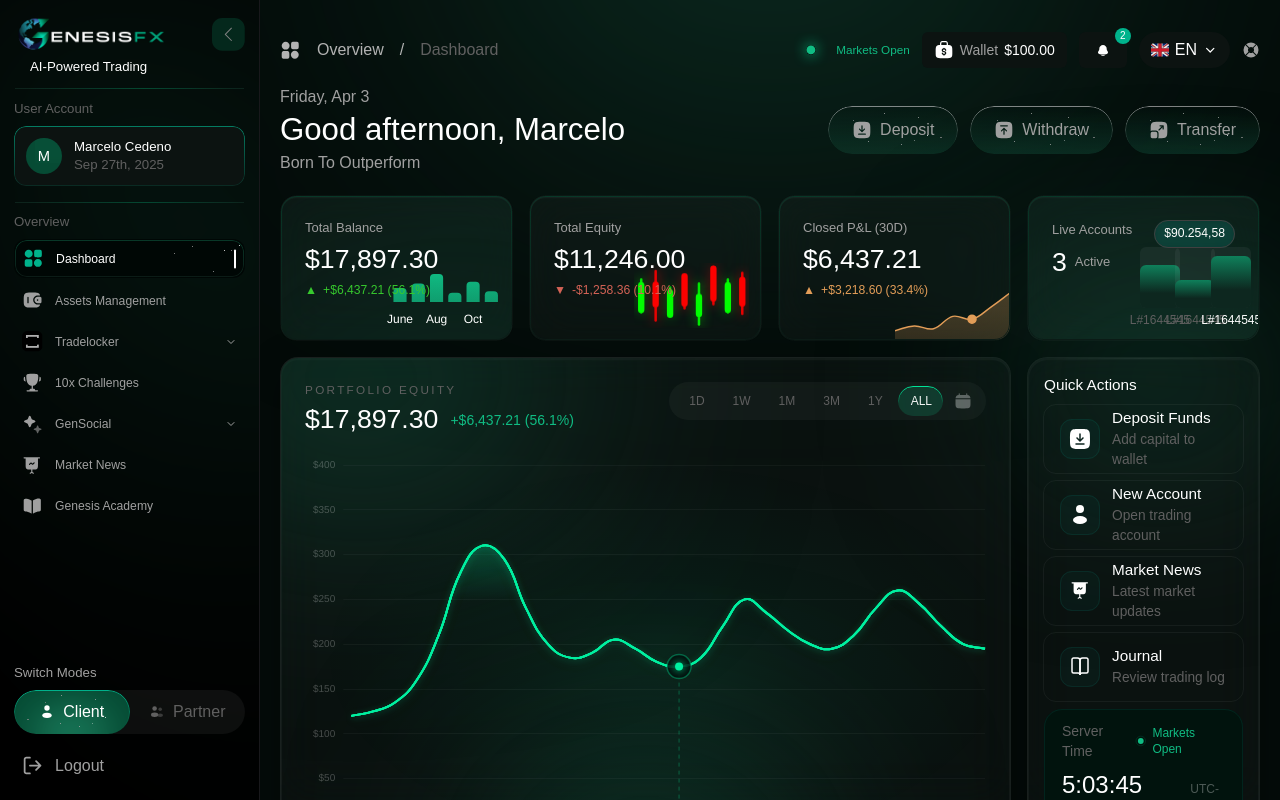
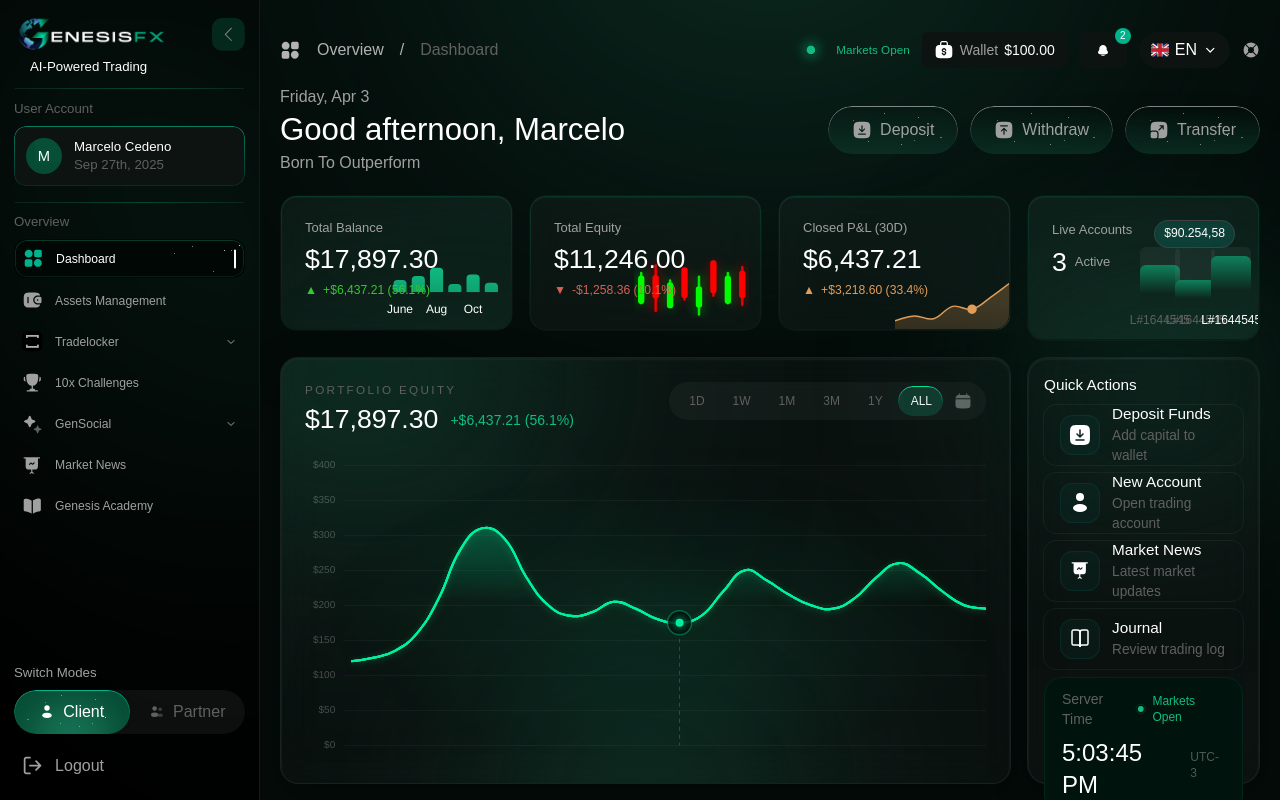
Before and after one commit to Mdx2025/GenesisFxDashboardMDX, a React (Vite) app: page /home in a window 1280 px wide. Built offline with nearby package versions, Linux system fonts and the light colour scheme; a web font is replaced by a local one.

Commit message:
feat(home): constrain dashboard to 100vh, reduce card heights, add Quick Actions navigation links

```diff
--- a/src/components/dashboard/PortfolioEquity.tsx
+++ b/src/components/dashboard/PortfolioEquity.tsx
@@ -4,7 +4,7 @@ import { PortfolioChart, defaultChartConfig } from '@/components/charts/Portfoli
 
 export function PortfolioEquity() {
   return (
-    <GlassCard variant="heavy" divider="none" rounded="18px" className="h-full min-h-[320px] sm:min-h-[400px] overflow-hidden">
+    <GlassCard variant="heavy" divider="none" rounded="18px" className="h-full min-h-0 overflow-hidden">
       <div className="absolute w-[400px] h-[200px] -left-[120px] -top-[80px] rounded-full pointer-events-none bg-gfx-glow-green [filter:url(#blur-120)] will-change-transform" aria-hidden="true" />
       <div className="absolute w-[300px] h-[150px] left-1/2 -translate-x-1/2 -bottom-[80px] rounded-full pointer-events-none bg-gfx-glow-green [filter:url(#blur-100)] will-change-transform" aria-hidden="true" />
       <div className="relative z-10 p-4 sm:p-6 flex flex-col h-full">
--- a/src/components/dashboard/QuickActions.tsx
+++ b/src/components/dashboard/QuickActions.tsx
@@ -25,6 +25,7 @@ export function QuickActions() {
               title={action.title}
               subtitle={action.subtitle}
               icon={iconRender[action.icon] || <span>?</span>}
+              href={action.href}
             />
           ))}
         </div>
--- a/src/components/dashboard/SummaryCard.tsx
+++ b/src/components/dashboard/SummaryCard.tsx
@@ -29,7 +29,7 @@ export function SummaryCard({ title, value, changeText, changeColor = 'green', v
   const arrow = changeColor === 'red' ? '▼' : '▲'
 
   return (
-    <GlassCard variant="light" divider="white" rounded="16px" className="overflow-hidden aspect-[1.6/1] isolate [-webkit-mask-image:-webkit-radial-gradient(white,black)]">
+    <GlassCard variant="light" divider="white" rounded="16px" className="overflow-hidden h-[8.5rem] 2xl:h-[10rem] 3xl:h-[12rem] 4xl:h-[14rem] isolate [-webkit-mask-image:-webkit-radial-gradient(white,black)]">
       <div
         className="absolute w-[493px] h-72 -left-[72px] top-[105px] rounded-full pointer-events-none [filter:url(#blur-157)] will-change-transform"
         style={{ background: glowColor }}
--- a/src/components/dashboard/SummaryCards.tsx
+++ b/src/components/dashboard/SummaryCards.tsx
@@ -10,7 +10,7 @@ import { GLOW_COLORS } from '@/constants/colors'
 
 export function SummaryCards() {
   return (
-    <div className="relative z-10 grid grid-cols-1 sm:grid-cols-2 xl:grid-cols-4 gap-4 3xl:gap-6 4xl:gap-8 mb-4 4xl:mb-6">
+    <div className="relative z-10 grid grid-cols-1 sm:grid-cols-2 xl:grid-cols-4 gap-4 3xl:gap-6 4xl:gap-8">
       {summaryCards.slice(0, 3).map((card, i) => (
         <SummaryCard
           key={card.title}
--- a/src/components/ui/ActionItem.tsx
+++ b/src/components/ui/ActionItem.tsx
@@ -1,14 +1,18 @@
 import type { ReactNode } from 'react'
+import { Link } from 'react-router-dom'
 
 interface ActionItemProps {
   title: string
   subtitle: string
   icon: ReactNode
+  href?: string
 }
 
-export function ActionItem({ title, subtitle, icon }: ActionItemProps) {
-  return (
-    <button className="w-full h-16 xl:h-[68px] 2xl:h-24 rounded-md outline outline-1 outline-white/5 flex items-center gap-3 2xl:gap-4 px-4 2xl:px-5 bg-transparent hover:bg-white/[0.02] transition-colors text-left cursor-pointer">
+export function ActionItem({ title, subtitle, icon, href }: ActionItemProps) {
+  const className = "w-full h-14 xl:h-[3.75rem] 2xl:h-20 rounded-md outline outline-1 outline-white/5 flex items-center gap-3 2xl:gap-4 px-4 2xl:px-5 bg-transparent hover:bg-white/[0.02] transition-colors text-left cursor-pointer"
+
+  const content = (
+    <>
       <div className="size-10 2xl:size-14 bg-teal-500/5 rounded-md outline outline-1 outline-offset-[-1.25px] outline-teal-500/10 flex items-center justify-center shrink-0">
         {icon}
       </div>
@@ -16,6 +20,12 @@ export function ActionItem({ title, subtitle, icon }: ActionItemProps) {
         <span className="text-btn text-white block">{title}</span>
         <span className="text-gfx-neutral-300 text-body1 block">{subtitle}</span>
       </div>
-    </button>
+    </>
   )
+
+  if (href) {
+    return <Link to={href} className={className}>{content}</Link>
+  }
+
+  return <button className={className}>{content}</button>
 }
--- a/src/data/quick-actions.ts
+++ b/src/data/quick-actions.ts
@@ -2,11 +2,12 @@ export interface QuickAction {
   icon: string
   title: string
   subtitle: string
+  href: string
 }
 
 export const quickActions: QuickAction[] = [
-  { icon: 'deposit', title: 'Deposit Funds', subtitle: 'Add capital to wallet' },
-  { icon: 'user', title: 'New Account', subtitle: 'Open trading account' },
-  { icon: 'chart', title: 'Market News', subtitle: 'Latest market updates' },
-  { icon: 'book', title: 'Journal', subtitle: 'Review trading log' },
+  { icon: 'deposit', title: 'Deposit Funds', subtitle: 'Add capital to wallet', href: '/deposit' },
+  { icon: 'user', title: 'New Account', subtitle: 'Open trading account', href: '/accounts' },
+  { icon: 'chart', title: 'Market News', subtitle: 'Latest market updates', href: '/news' },
+  { icon: 'book', title: 'Journal', subtitle: 'Review trading log', href: '/journal' },
 ]
--- a/src/pages/DashboardPage.tsx
+++ b/src/pages/DashboardPage.tsx
@@ -14,19 +14,20 @@ export default function DashboardPage() {
   return (
     <>
       <div className="absolute left-1/2 -translate-x-1/2 w-[600px] h-[300px] rounded-full pointer-events-none -top-[30%] bg-gfx-glow-green [filter:url(#blur-157)] will-change-transform" aria-hidden="true" />
-      <div className="relative px-4 xl:px-5 2xl:px-7 3xl:px-10 4xl:px-14 py-4 4xl:py-6">
+      <div className="relative px-4 xl:px-5 2xl:px-7 3xl:px-10 4xl:px-14 py-4 4xl:py-6 flex flex-col h-screen overflow-hidden">
         <TopBar menuOpen={sidebarOpen} onMenuClick={() => setSidebarOpen(v => !v)} />
         <GreetingRow onTransferClick={openTransfer} />
-        <SummaryCards />
-        <div className="grid grid-cols-1 xl:grid-cols-4 gap-4 3xl:gap-6 4xl:gap-8 mb-4 4xl:mb-6">
-          <div className="xl:col-span-3 flex flex-col">
-            <PortfolioEquity />
-          </div>
-          <div className="xl:col-span-1 flex flex-col">
-            <QuickActions />
+        <div className="flex-1 min-h-0 flex flex-col gap-4 3xl:gap-6 4xl:gap-8">
+          <SummaryCards />
+          <div className="grid grid-cols-1 xl:grid-cols-4 gap-4 3xl:gap-6 4xl:gap-8 flex-1 min-h-0">
+            <div className="xl:col-span-3 flex flex-col min-h-0">
+              <PortfolioEquity />
+            </div>
+            <div className="xl:col-span-1 flex flex-col min-h-0">
+              <QuickActions />
+            </div>
           </div>
         </div>
-        <TradingAccountsTable />
       </div>
     </>
   )
```
Also changed, not shown: 5 other files (tests, documents, lock files or other folders).
